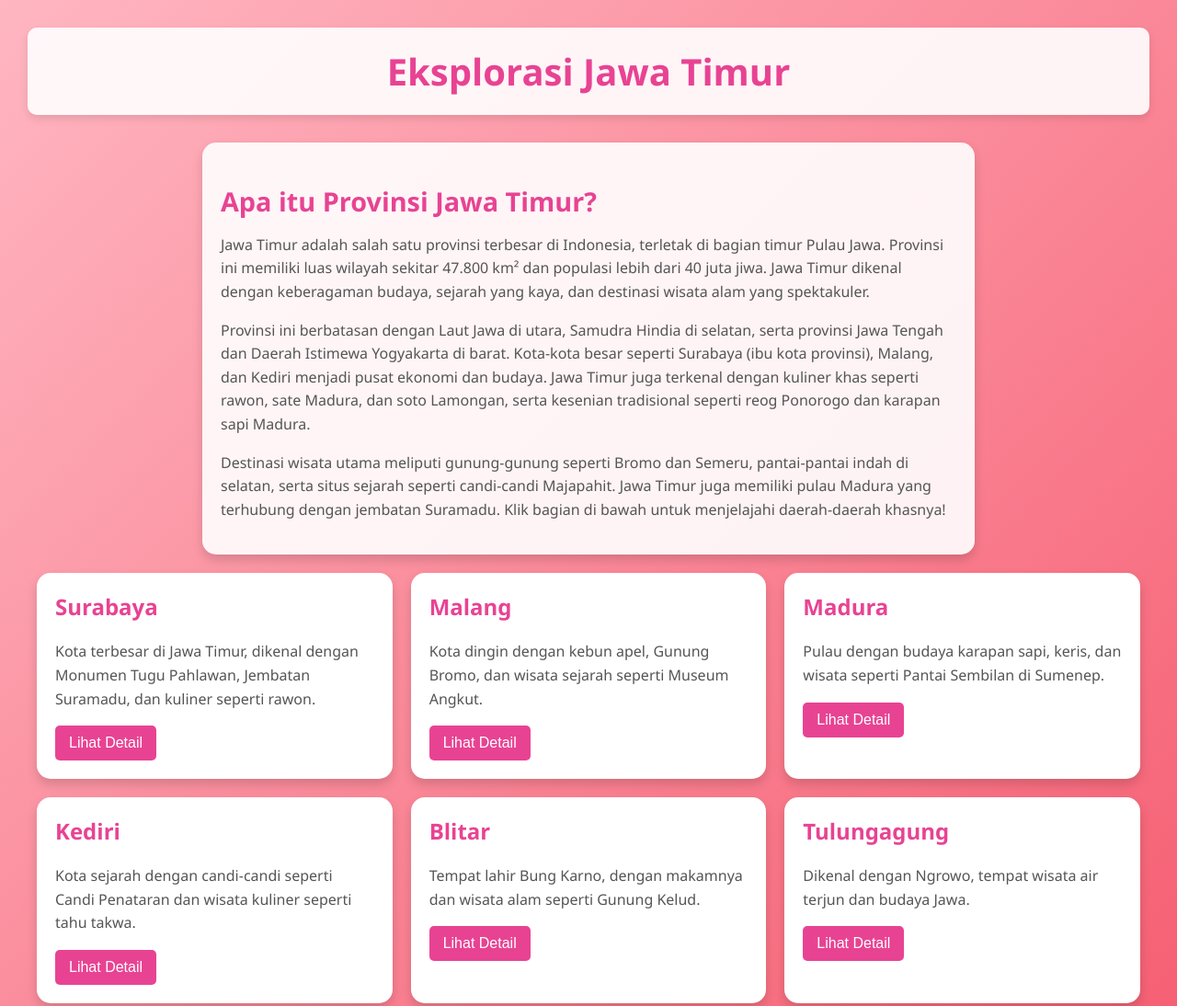
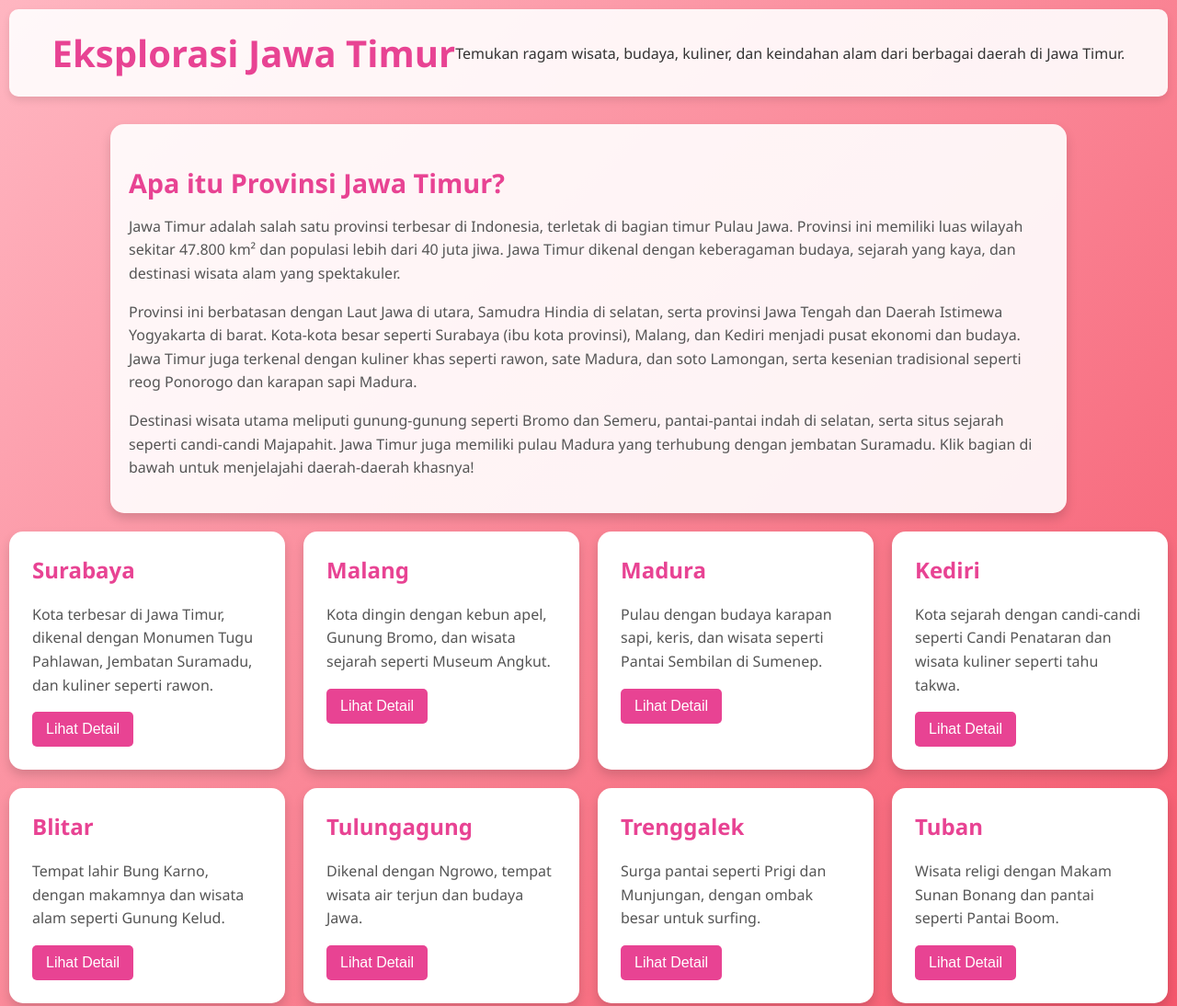
Before and after one commit to tisyamaharani12-netizen/info.jatim, a plain HTML site: page docs/index.html in a window 1280 px wide. Shown: the top 1094 px of the page at 92% size. Drawn offline with Linux system fonts and the light colour scheme.

Commit message:
Update index.html

```diff
--- a/docs/index.html
+++ b/docs/index.html
@@ -8,10 +8,17 @@
         body {
             font-family: 'Segoe UI', Optima, Cambria;
             margin: 0;
-            padding: 30px;
+            padding: 10px;
             background: linear-gradient(135deg,#FFB6C1, #f5576c); /* Gradien pink ke merah untuk tampilan menarik */
             color: #333;
         }
+        subjudul {
+            margin-top: 10px;
+            font-size: 1.2em;
+            color: #555;
+            font-weight: 500;
+        }
+
         header {
             text-align: center;
             padding: 20px;
@@ -37,7 +44,7 @@
             font-size: 2.5em;
         }
         .intro-provinsi {
-            max-width: 800px;
+            max-width: 1000px;
             margin: 20px auto;
             padding: 20px;
             background: rgba(255, 255, 255, 0.9);
@@ -58,12 +65,12 @@
             display: grid;
             grid-template-columns: repeat(auto-fit, minmax(300px, 1fr));
             gap: 20px;
-            max-width: 1200px;
+            max-width: 1500px;
             margin: 0 auto;
         }
         .daerah {
             background: white;
-            padding: 20px;
+            padding: 25px;
             border-radius: 15px;
             box-shadow: 0 6px 12px rgba(0,0,0,0.15);
             transition: transform 0.3s ease, box-shadow 0.3s ease;
@@ -143,6 +150,8 @@
     <header>
         <div class="header-content">
             <h1>Eksplorasi Jawa Timur</h1>
+            <p class="subjudul">Temukan ragam wisata, budaya, kuliner, dan keindahan alam dari berbagai daerah di Jawa Timur.</p>
+
         </div>
     </header>
 
```
